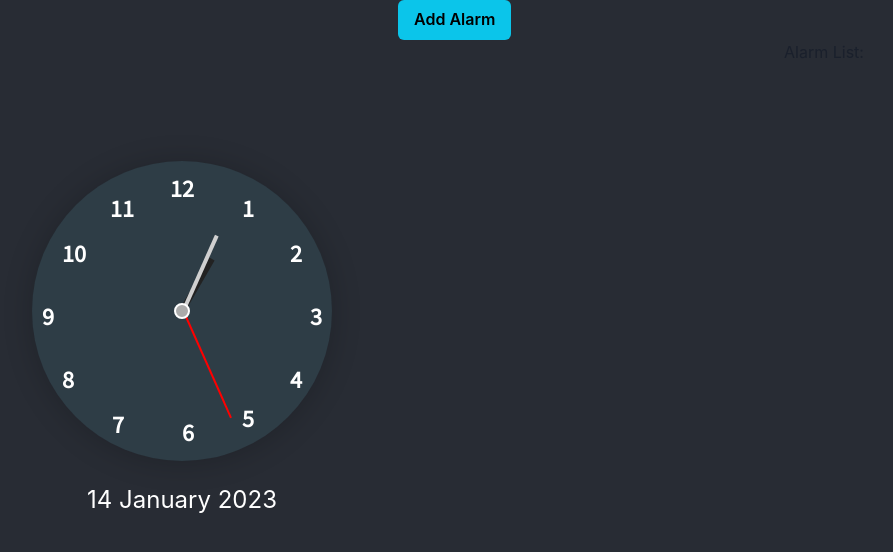
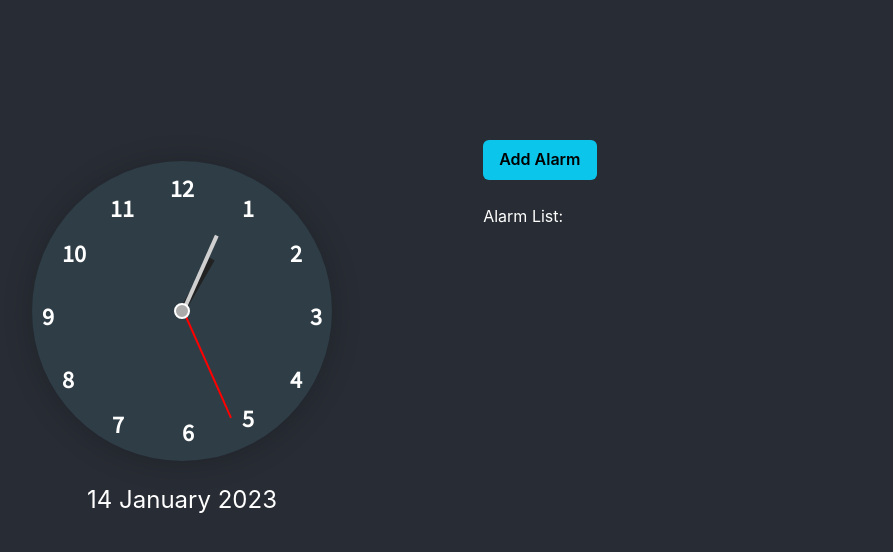
Before and after one commit to dionegoh/hacknroll_mampos, a React (Create React App) app: page / in a window 1280 px wide. Shown: the top 552 px of the page, without its empty margins (30-923 px from the left). Built offline with nearby package versions, Linux system fonts and the light colour scheme.

Commit message:
align ui

```diff
--- a/src/App.js
+++ b/src/App.js
@@ -1,9 +1,9 @@
 import './App.css';
 import AddAlarmButton from './components/AddAlarmButton';
-import Alarm from './components/Alarm';
+import Alarm from './components/alarm';
 import Clock from './components/clock';
 import DateTimeString from './components/datetimestring';
-import { Grid, GridItem, VStack, Text } from '@chakra-ui/react'
+import { Box, Flex, Grid, GridItem, VStack, Text } from '@chakra-ui/react'
 import { useEffect, useState } from 'react';
 import AlarmContext from './AlarmContext';
 
@@ -20,6 +20,7 @@ function App() {
 				alarmList: alarmList,
 				setAlarmList: setAlarmList
 			}}>
+
 			<Grid h="100vh"
 				templateColumns='repeat(3, 1fr)'
 				templateRows='repeat(10, 1fr)'
@@ -29,12 +30,20 @@ function App() {
 					<Clock></Clock>
 				</GridItem>
 				<GridItem colSpan={2} rowSpan={10} >
-					<AddAlarmButton />
-					<VStack>
-						<Text>Alarm List:</Text>
-						{alarmList.map((item) => (
-							<Alarm hour={item.hour} minutes={item.minutes} difficulty={item.difficulty} alarmId={item.alarmId} />
-						))}
+					<VStack flexWrap='wrap'>
+            <Box h='132px' w='100%'></Box>
+            <Flex w='100%' justifyContent='flex-start'>
+              <Box w='10%'></Box>
+              <AddAlarmButton />
+            </Flex>
+            <Flex w='100%' justifyContent='flex-start'>
+              <Box w='10%'></Box>
+              <Text color='#fff' paddingTop='16px'>Alarm List:</Text>
+            </Flex>
+              {alarmList.map((item) => (
+                <Alarm hour={item.hour} minutes={item.minutes} difficulty={item.difficulty} alarmId={item.alarmId} />
+              ))}
+
 					</VStack>
 				</GridItem>
 
--- a/src/components/alarm.js
+++ b/src/components/alarm.js
@@ -72,10 +72,10 @@ function Alarm(props) {
 			<HStack w='400px'>
 				<HStack w='70%'>
 					<VStack>
-						<Text fontSize='4xl' as='b'>{time}</Text>
+						<Text color='#FFF' fontSize='4xl' as='b'>{time}</Text>
 					</VStack>
 					<Box>
-						<Text fontSize='md' as='u'>{alarmProfile.difficulty}</Text>
+						<Text color='#FFF' fontSize='md' as='u'>{alarmProfile.difficulty}</Text>
 					</Box>
 				</HStack>
 				<HStack w='30%'>
```
